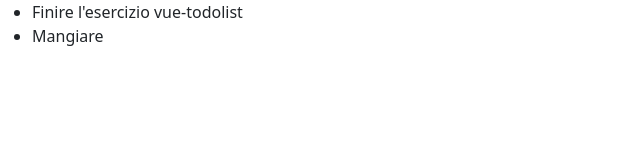
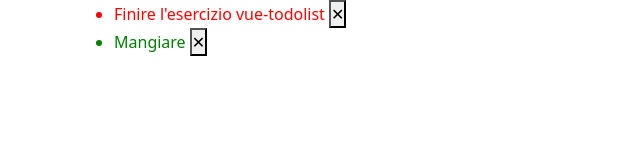
Before and after one commit to FrancescoFolgheraiter/vue-todolist, a plain HTML site: page index.html in a window 1280 px wide. Shown: the whole page, without its empty margins (0-640 px from the left). Drawn offline with nearby package versions, Linux system fonts and the light colour scheme.

Commit message:
Milestone 2 DONE

```diff
--- a/css/style.css
+++ b/css/style.css
@@ -14,5 +14,11 @@ html {
 /*
     GENERAL
 */
+.done{
+    color:green;
+}
+.not-done{
+    color:red;
+}
 
 /*utility*/
--- a/index.html
+++ b/index.html
@@ -12,11 +12,22 @@
     <body>
 
         <div id="app">
-            <ul>
-                <li v-for ="(todo, i) in todos">
-                    {{todo.text}}
-                </li>
-            </ul>
+            <div class="container">
+                <ul v-if="todos.length > 0">
+                    <li v-for ="(todo, i) in todos" :class="{
+                        'done': todo.done,
+                        'not-done': !todo.done,
+                    }">
+                        {{todo.text}}
+                        <button @click="deleteTodo(i)">
+                            &#10005;
+                        </button>
+                    </li>
+                </ul>
+                <p v-else>
+                    Non hai da fare nulla :D
+                </p>
+            </div>
         </div>
 
 
--- a/js/scripts.js
+++ b/js/scripts.js
@@ -19,7 +19,9 @@ createApp({
         };
     },
     methods: {
-
+        deleteTodo(j){
+            this.todos.splice(j,1);
+        }
     }
   // Monto l'istanza di Vue in pagina
 }).mount('#app');
```
